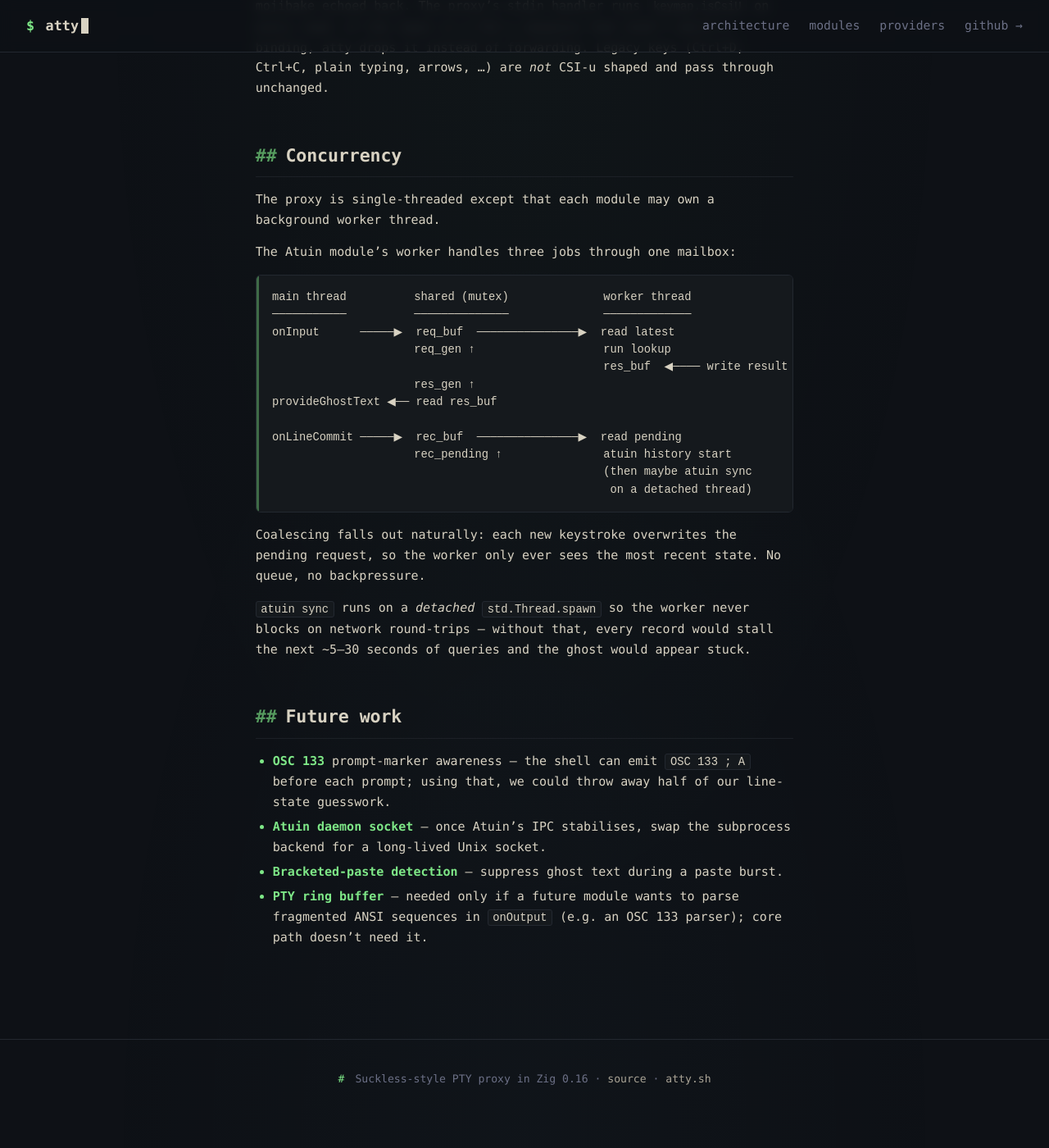
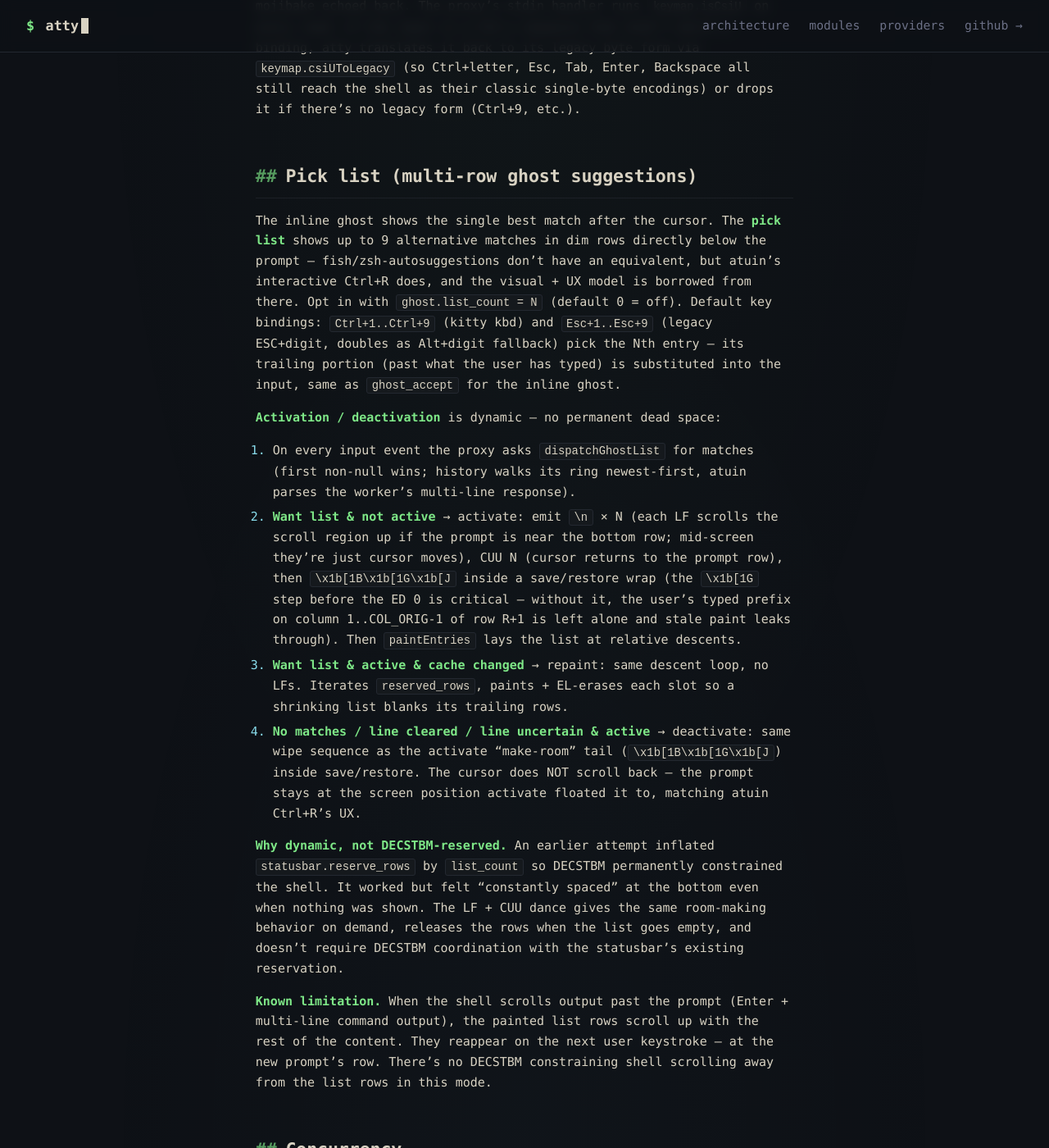
Before and after one commit to fentas/atty, a Jekyll site: the page built from docs/architecture.md, in a window 1280 px wide and 1400 px high, scrolled down 11456 px. Shown: the whole window at 82% size. Built offline with Jekyll 4.4.1, drawn with Linux system fonts in a browser that asks for light colours; before the commit the page ends 12820 px from its top, so only the background shows below that.

Commit message:
refactor(ghost_list): sweep dead anchor/RenderMode plumbing + docs
After the dynamic activation rewrite (atuin Ctrl+R-style), several
bits of the older absolute-CUP / DECSTBM-reservation paths were
left in place as compat shims. They never fired in production but
made the code noisier and a future reader could have followed the
wrong design hint. Sweep:

- src/ghost_list.zig
  * Drop `RenderMode` enum — both variants did the same thing
    after the dynamic rewrite.
  * Drop the no-op `setTopRow` shim and the `top_row` field idea
    along with it.
  * Drop `init`'s third parameter; `GhostList.init(allocator, style)`.
  * Rewrite the file-level docstring around the activate /
    repaint / deactivate lifecycle.

- src/proxy.zig
  * Drop the `setGhostListTopRow` no-op helper and its two call
    sites (startup + SIGWINCH).
  * Drop the `list_mode` plumbing at GhostList.init.
  * Refresh the stale "no clearGhostList here" comments that
    referred to the old fixed-row design.

- src/defaults.zig + src/config.def.zig
  * Drop `Ghost.list_render` field — the dynamic activate path is
    the only mode now; opting between inline_rows / reserved_region
    no longer makes sense.

- Tests
  * 14 ghost_list unit tests still cover the full state machine
    (activate dance, repaint, deactivate, shrinking/growing,
    no-op idempotence, regression guards for the column-1 ED 0
    fix).
  * tests/e2e/ghost_pick now snapshots four states: list_visible
    (activate), post_pick (substitution + deactivate via
    no-more-matches), after_clear (deactivate via Ctrl+U with
    NO residue), reactivated (activate again same session).
    Empty grid.sgr on after_clear is the assertion that the
    column-1 fix holds — without it, " 1: prefix-x ga" residue
    would land in grid.sgr.
  * 9 e2e scenarios + all unit + integration tests green.

- docs
  * docs/architecture.md: new "Pick list" section explaining the
    dynamic LF + CUU + ED activate dance, the column-1 ED-below
    fix, and the documented "shell-scroll past prompt" limitation.
  * docs/modules.md: provideGhostList added to the hook list +
    its own section with a worked example using _lib.ListBuilder.

Co-Authored-By: Claude Opus 4.7 (1M context) <noreply@anthropic.com>

```diff
--- a/docs/architecture.md
+++ b/docs/architecture.md
@@ -437,9 +437,59 @@ disambiguated (Ctrl+9, Ctrl+Shift+Right, Shift+Tab, …). The shell
 doesn't speak the protocol — if those bytes reached it, you'd see
 mojibake echoed back. The proxy's stdin handler runs `keymap.isCsiU`
 on every read: if the input is a CSI-u sequence that didn't match a
-binding, atty drops it instead of forwarding. Legacy keys (Ctrl+D,
-Ctrl+C, plain typing, arrows, …) are *not* CSI-u shaped and pass
-through unchanged.
+binding, atty translates it back to its legacy byte form via
+`keymap.csiUToLegacy` (so Ctrl+letter, Esc, Tab, Enter, Backspace
+all still reach the shell as their classic single-byte encodings)
+or drops it if there's no legacy form (Ctrl+9, etc.).
+
+## Pick list (multi-row ghost suggestions)
+
+The inline ghost shows the single best match after the cursor. The
+**pick list** shows up to 9 alternative matches in dim rows directly
+below the prompt — fish/zsh-autosuggestions don't have an equivalent,
+but atuin's interactive Ctrl+R does, and the visual + UX model is
+borrowed from there. Opt in with `ghost.list_count = N` (default 0 =
+off). Default key bindings: `Ctrl+1..Ctrl+9` (kitty kbd) and
+`Esc+1..Esc+9` (legacy ESC+digit, doubles as Alt+digit fallback) pick
+the Nth entry — its trailing portion (past what the user has typed)
+is substituted into the input, same as `ghost_accept` for the inline
+ghost.
+
+**Activation / deactivation** is dynamic — no permanent dead space:
+
+1. On every input event the proxy asks `dispatchGhostList` for
+   matches (first non-null wins; history walks its ring newest-first,
+   atuin parses the worker's multi-line response).
+2. **Want list & not active** → activate: emit `\n` × N (each LF
+   scrolls the scroll region up if the prompt is near the bottom row;
+   mid-screen they're just cursor moves), CUU N (cursor returns to
+   the prompt row), then `\x1b[1B\x1b[1G\x1b[J` inside a save/restore
+   wrap (the `\x1b[1G` step before the ED 0 is critical — without it,
+   the user's typed prefix on column 1..COL_ORIG-1 of row R+1 is left
+   alone and stale paint leaks through). Then `paintEntries` lays the
+   list at relative descents.
+3. **Want list & active & cache changed** → repaint: same descent
+   loop, no LFs. Iterates `reserved_rows`, paints + EL-erases each
+   slot so a shrinking list blanks its trailing rows.
+4. **No matches / line cleared / line uncertain & active** →
+   deactivate: same wipe sequence as the activate "make-room" tail
+   (`\x1b[1B\x1b[1G\x1b[J`) inside save/restore. The cursor does NOT
+   scroll back — the prompt stays at the screen position activate
+   floated it to, matching atuin Ctrl+R's UX.
+
+**Why dynamic, not DECSTBM-reserved.** An earlier attempt inflated
+`statusbar.reserve_rows` by `list_count` so DECSTBM permanently
+constrained the shell. It worked but felt "constantly spaced" at the
+bottom even when nothing was shown. The LF + CUU dance gives the
+same room-making behavior on demand, releases the rows when the
+list goes empty, and doesn't require DECSTBM coordination with the
+statusbar's existing reservation.
+
+**Known limitation.** When the shell scrolls output past the prompt
+(Enter + multi-line command output), the painted list rows scroll up
+with the rest of the content. They reappear on the next user
+keystroke — at the new prompt's row. There's no DECSTBM constraining
+shell scrolling away from the list rows in this mode.
 
 ## Concurrency
 
```
Also changed, not shown: docs/modules.md (+49 -0 lines), tests/e2e/ghost_pick/golden/after_clear/grid.txt (added, +9 -0 lines), tests/e2e/ghost_pick/golden/reactivated/grid.txt (added, +12 -0 lines), 8 other files.
